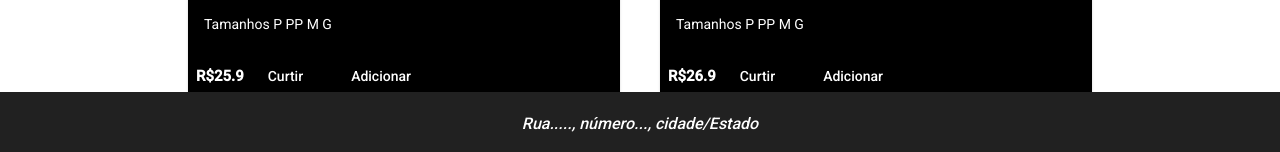
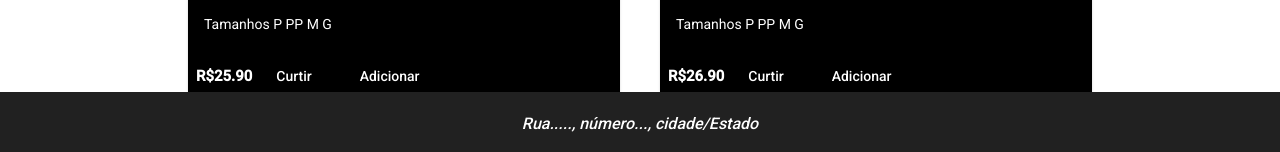
Before and after one commit to Felip-Oliv/prg-exemplo, an Angular app: page /produto in a window 1280 px wide. Shown: the part 644-796 px from the top of the page. Built offline with nearby package versions, Linux system fonts and the light colour scheme.

Commit message:
ajuste no preço

```diff
--- a/src/app/produto/produto.component.html
+++ b/src/app/produto/produto.component.html
@@ -11,7 +11,7 @@
       <p>{{produto.desc}}</p>
     </mat-card-content>
     <mat-card-actions class="card-actions">
-      <h3 class="preco">R${{produto.preco}}</h3>
+      <h3 class="preco">{{produto.preco | currency:'BRL'}}</h3>
       <button mat-button>Curtir</button>
       <button mat-button>Adicionar</button>
     </mat-card-actions>
```
